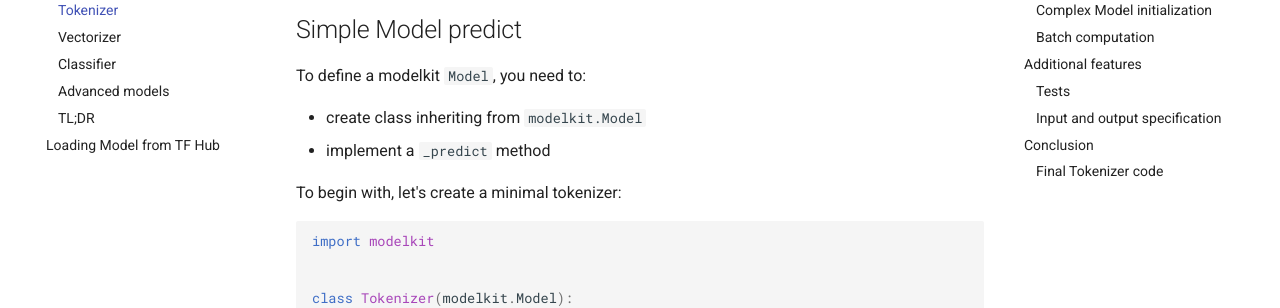
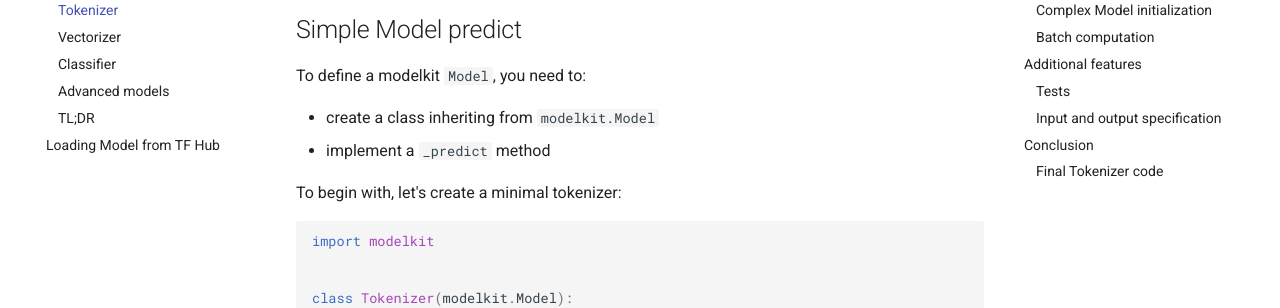
Before and after one commit to Cornerstone-OnDemand/modelkit, an MkDocs documentation site: the page built from docs/examples/nlp_sentiment/tokenizer.md, in a window 1280 px wide and 900 px high, scrolled down 372 px. Shown: the part 152-460 px from the top of the window. Built offline with MkDocs 1.6.1 and Material for MkDocs 9.7.7, drawn with Linux system fonts in a browser that asks for light colours; comment, search, counter and statistics services are not loaded.

Commit message:
fix a typo in the doc

```diff
--- a/docs/examples/nlp_sentiment/tokenizer.md
+++ b/docs/examples/nlp_sentiment/tokenizer.md
@@ -12,7 +12,7 @@ python -m spacy download en_core_web_sm
 
 To define a modelkit `Model`, you need to:
 
-- create class inheriting from `modelkit.Model`
+- create a class inheriting from `modelkit.Model`
 - implement a `_predict` method
 
 To begin with, let's create a minimal tokenizer:
```
